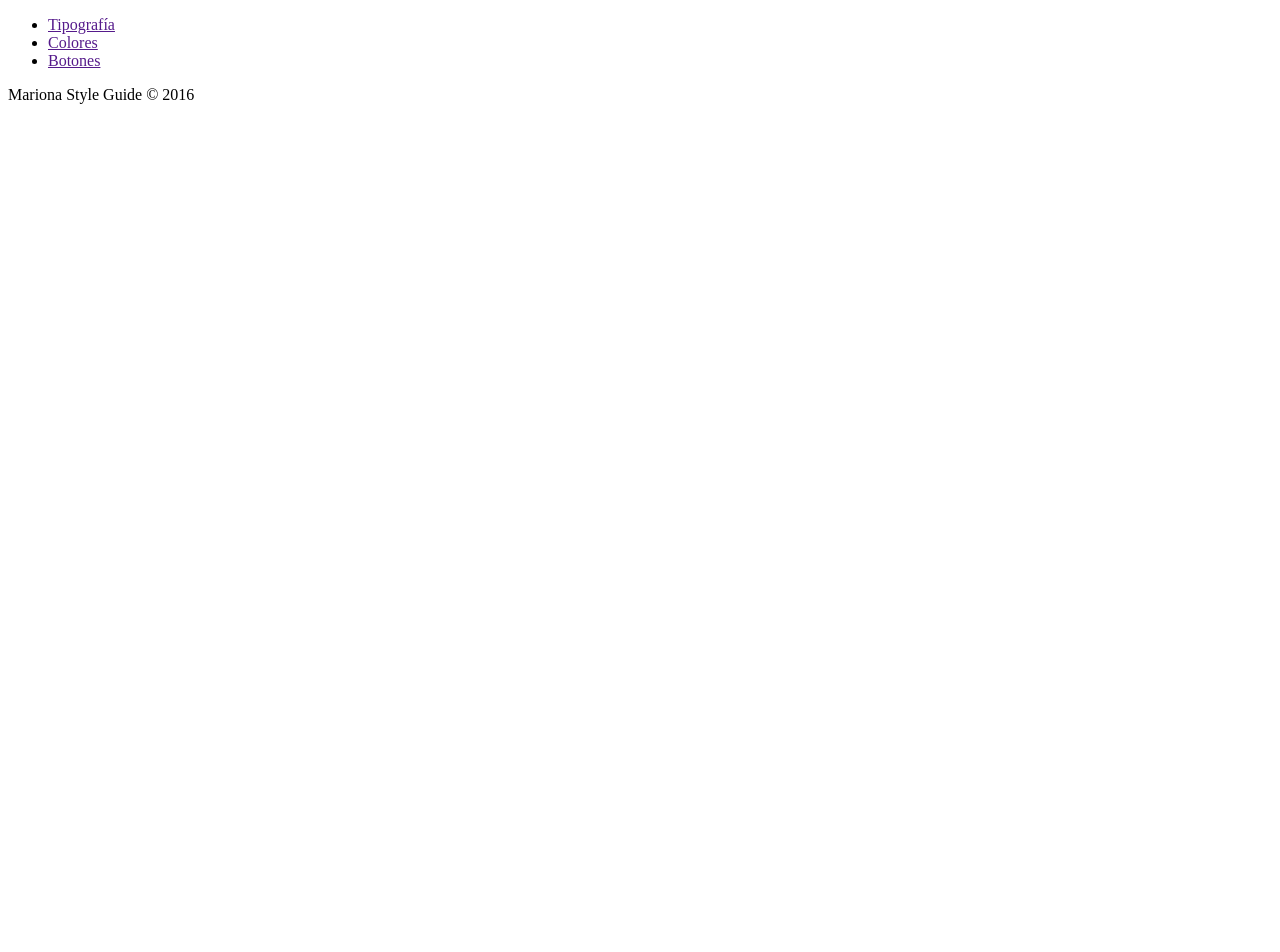
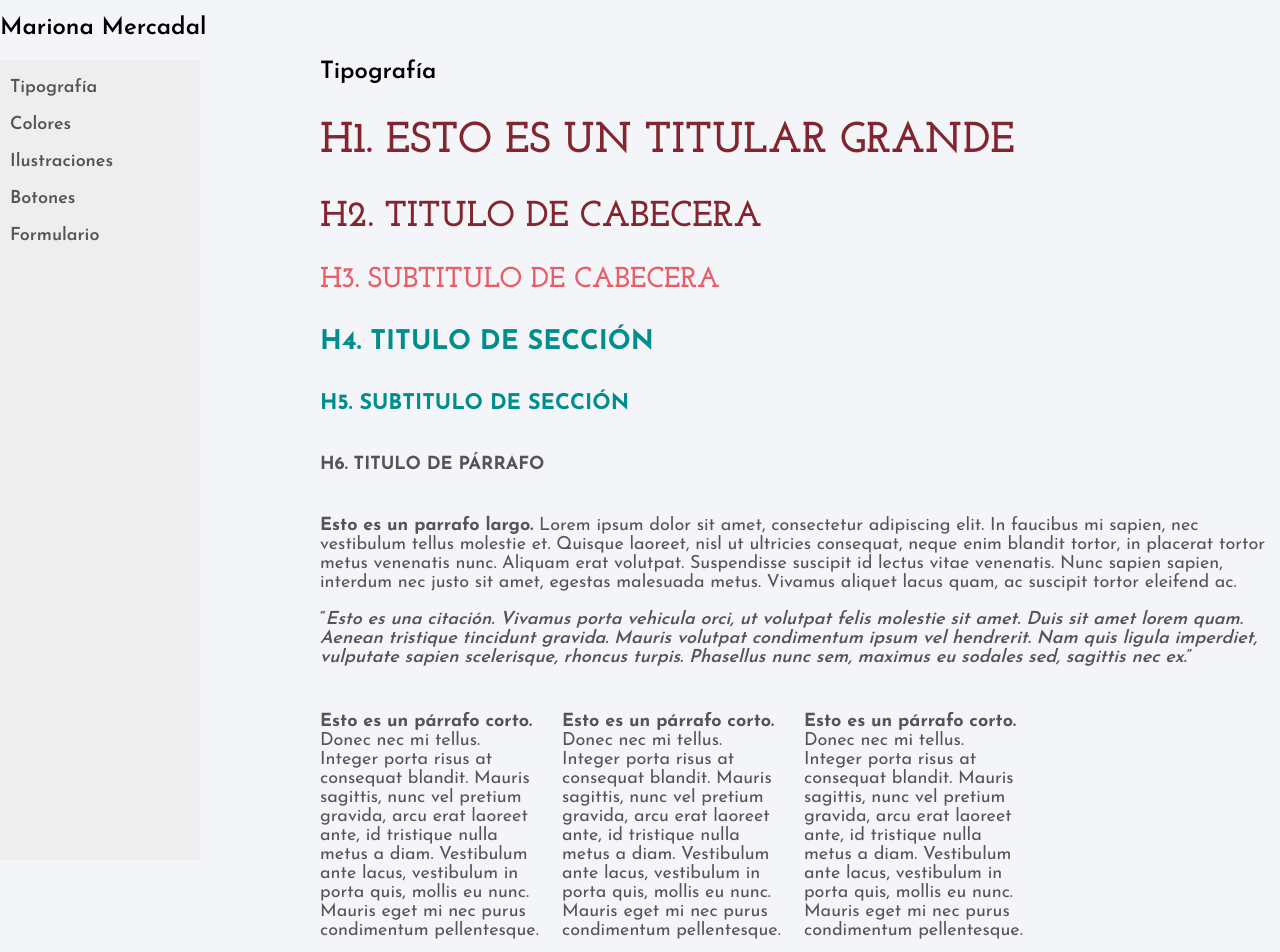
Before and after one commit to marionam/styleguide, a plain HTML site: page index.html in a window 1280 px wide. Shown: the top 952 px of the page. Before the commit the page ends 800 px from the top, so only its background shows below. Drawn offline with Linux system fonts and the light colour scheme.

Commit message:
Hoja de estilos añadida, y cabecera.

```diff
--- a/index.html
+++ b/index.html
@@ -3,22 +3,98 @@
 <head>
   <title>STYLE GUIDE - MARIONA MERCADAL</title>
   <meta charset="UTF-8">
+  <link href='https://fonts.googleapis.com/css?family=Josefin+Sans:400,300,700,600' rel='stylesheet' type='text/css'>
+  <link href='https://fonts.googleapis.com/css?family=Josefin+Slab:400,700,600' rel='stylesheet' type='text/css'>
+  <link href='styles.css' rel='stylesheet' type='text/css'>
+
 </head>
 
 <body>
+	<div class="wrapper">
+<header>
+<h1>Mariona Mercadal</h1>
+
+</header>
+
 
 <!-- Menú de navegación del sitio -->
+<nav>
 <ul class="navbar">
   <li><a href="">Tipografía</a></li>
   <li><a href="">Colores</a></li>
+  <li><a href="">Ilustraciones</a></li>
   <li><a href="">Botones</a></li>
+  <li><a href="">Formulario</a></li>
+</ul>
+</nav>
+
+<section>
+	<h1>Tipografía</h1>
+
+<ul class="headers">
+	<li><h1>H1. ESTO ES UN TITULAR GRANDE</h1></li>
+	<li><h2>H2. TITULO DE CABECERA</h2></li>
+	<li><h3>H3. SUBTITULO DE CABECERA</h3></li>
+	<li><h4>H4. TITULO DE SECCIÓN</h4></li>
+	<li><h5>H5. SUBTITULO DE SECCIÓN</h5></li>
+	<li><h6>H6. TITULO DE PÁRRAFO</h6></li>
+	<li><p><strong>Esto es un parrafo largo.</strong> Lorem ipsum dolor sit amet, consectetur adipiscing elit. In faucibus mi sapien, nec vestibulum tellus molestie et. Quisque laoreet, nisl ut ultricies consequat, neque enim blandit tortor, in placerat tortor metus venenatis nunc. Aliquam erat volutpat. Suspendisse suscipit id lectus vitae venenatis. Nunc sapien sapien, interdum nec justo sit amet, egestas malesuada metus. Vivamus aliquet lacus quam, ac suscipit tortor eleifend ac. </p></li>
+	<li><q><em>Esto es una citación. Vivamus porta vehicula orci, ut volutpat felis molestie sit amet. Duis sit amet lorem quam. Aenean tristique tincidunt gravida. Mauris volutpat condimentum ipsum vel hendrerit. Nam quis ligula imperdiet, vulputate sapien scelerisque, rhoncus turpis. Phasellus nunc sem, maximus eu sodales sed, sagittis nec ex.</em></q></li>
 
 </ul>
+
+<div>
+<p class="text-column"><strong>Esto es un párrafo corto.</strong><br/> Donec nec mi tellus. Integer porta risus at consequat blandit. Mauris sagittis, nunc vel pretium gravida, arcu erat laoreet ante, id tristique nulla metus a diam. Vestibulum ante lacus, vestibulum in porta quis, mollis eu nunc. Mauris eget mi nec purus condimentum pellentesque. </p>
+<p class="text-column"><strong>Esto es un párrafo corto.</strong><br/> Donec nec mi tellus. Integer porta risus at consequat blandit. Mauris sagittis, nunc vel pretium gravida, arcu erat laoreet ante, id tristique nulla metus a diam. Vestibulum ante lacus, vestibulum in porta quis, mollis eu nunc. Mauris eget mi nec purus condimentum pellentesque. </p>
+<p class="text-column"><strong>Esto es un párrafo corto.</strong><br/> Donec nec mi tellus. Integer porta risus at consequat blandit. Mauris sagittis, nunc vel pretium gravida, arcu erat laoreet ante, id tristique nulla metus a diam. Vestibulum ante lacus, vestibulum in porta quis, mollis eu nunc. Mauris eget mi nec purus condimentum pellentesque. </p>
+<p class="text-column"><strong>Esto es un párrafo corto.</strong><br/> Donec nec mi tellus. Integer porta risus at consequat blandit. Mauris sagittis, nunc vel pretium gravida, arcu erat laoreet ante, id tristique nulla metus a diam. Vestibulum ante lacus, vestibulum in porta quis, mollis eu nunc. Mauris eget mi nec purus condimentum pellentesque. </p>
+</div>
+
+</section>
+
+<section>
+	<h1>Colores</h1>
+
+	<div class="circle">
+
+	</div>
+
+	<div class="circle">
+
+	</div>
+
+	<div class="circle">
+
+	</div>
+
+	<div class="circle">
+
+	</div>
+
+</section>
+
+<section>
+	<h1>Ilustraciones</h1>
+
+</section>
+
+<section>
+	<h1>Botones</h1>
+
+</section>
+
+<section>
+	<h1>Formulario de contacto</h1>
+
+</section>
 
 
 
 <footer>
 	Mariona Style Guide &copy; 2016
 </footer>
+
+</div>
+
 </body>
 </html>
--- /dev/null
+++ b/styles.css
@@ -0,0 +1,154 @@
+body {
+
+	font-family: 'Josefin Sans', sans-serif;
+	margin: 0;
+	padding: 0;
+	font-size: 62.5%;
+	background-color: #f4f5f8;
+	color: #555;
+
+}
+
+a {
+	color: #555;
+	text-decoration: none;
+}
+
+a:hover {
+
+	color: #E95C68;
+	text-decoration: none;
+
+}
+
+.wrapper {
+
+	width: 100%;
+	margin: 0 auto;
+	max-width: 180em;
+}
+
+h1 {
+
+	font-size: 2.4em;
+	color: #000;
+	font-weight: 600;
+
+}
+
+nav {
+
+	position: fixed;
+	background-color: #eee;
+	top: 6em;
+	height: 100%;
+	max-width: 20em;
+	width: 20%;
+
+
+}
+
+ul {
+
+	list-style-type: none;
+	padding: 0;
+	margin: 0 0 0 1em;
+
+}
+
+ul li {
+	font-size: 1.8em;
+	margin: 1em 0;
+	padding: 0;
+	font-weight: 600;
+
+}
+
+section {
+	width: 75%;
+	margin-left: 25%;
+}
+
+.headers {
+	margin-left: 0;
+}
+.headers h1,
+.headers h2,
+.headers h3 {
+ 	color: #555;
+	font-family: 'Josefin Slab', sans-serif;
+	font-weight: 700;
+}
+
+
+.headers h4,
+.headers h5,
+.headers h6 {
+ 	color: #008D8D;
+	font-weight: 700;
+
+}
+
+.headers h1 {
+	color: #82252F;
+}
+
+.headers h6 {
+	color: #555;
+	}
+
+.headers h2{
+
+	font-size: 2em;
+	color: #82252F
+}
+
+.headers h3{
+
+	font-size: 1.6em;
+	color: #E95C68
+}
+
+.headers h4{
+
+	font-size: 1.5em;
+}
+
+.headers h5{
+
+	font-size: 1.2em;
+}
+
+.headers h6{
+
+	font-size: 1em;
+}
+
+
+.headers p {
+
+	font-weight: 500;
+}
+
+
+p.text-column {
+
+	width: 23%;
+	padding: 0.5em 1em 0.5em 0em;
+	font-size: 1.8em;
+	display: inline-block;
+
+}
+
+
+.circle {
+    width: 50%;
+    height:0;
+    padding-bottom: 50%;
+    -moz-border-radius: 50%;
+    -webkit-border-radius: 50%;
+    border-radius: 50%;
+    background: #4679BD;
+    display: inline-block;
+}
+}
```
